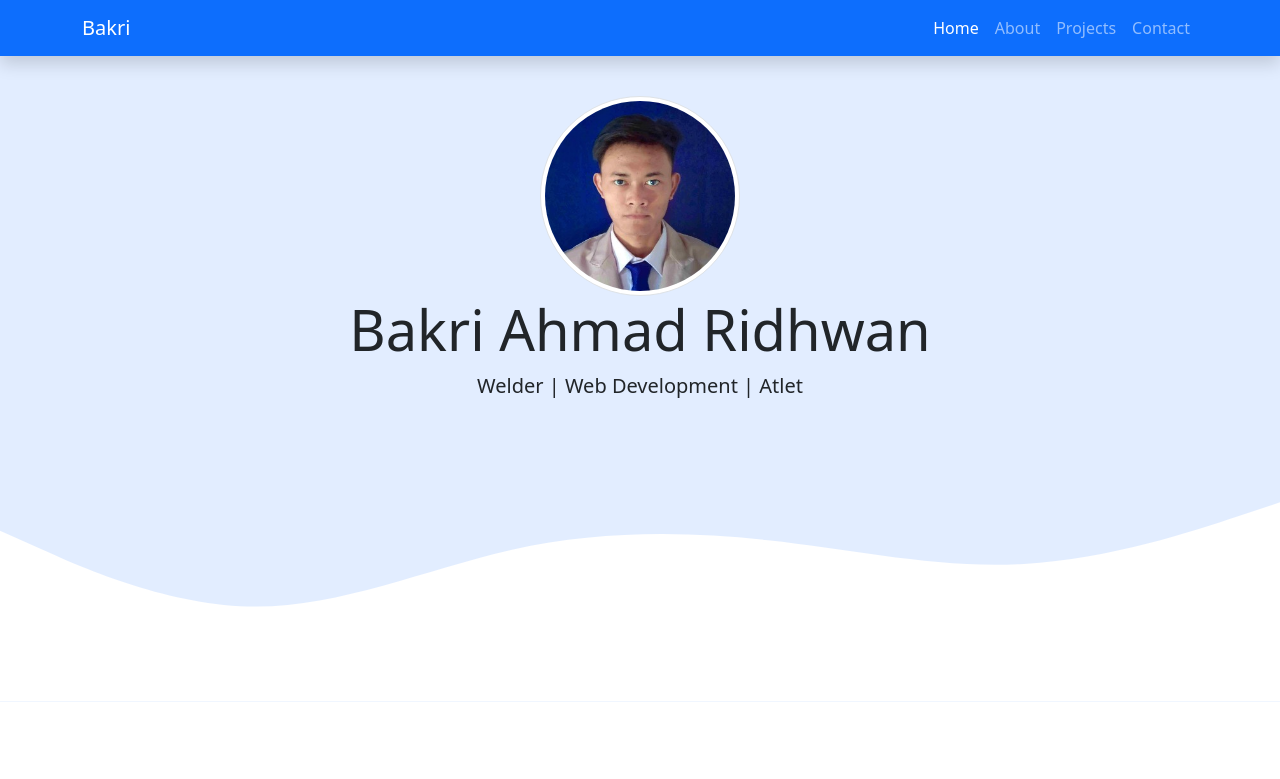
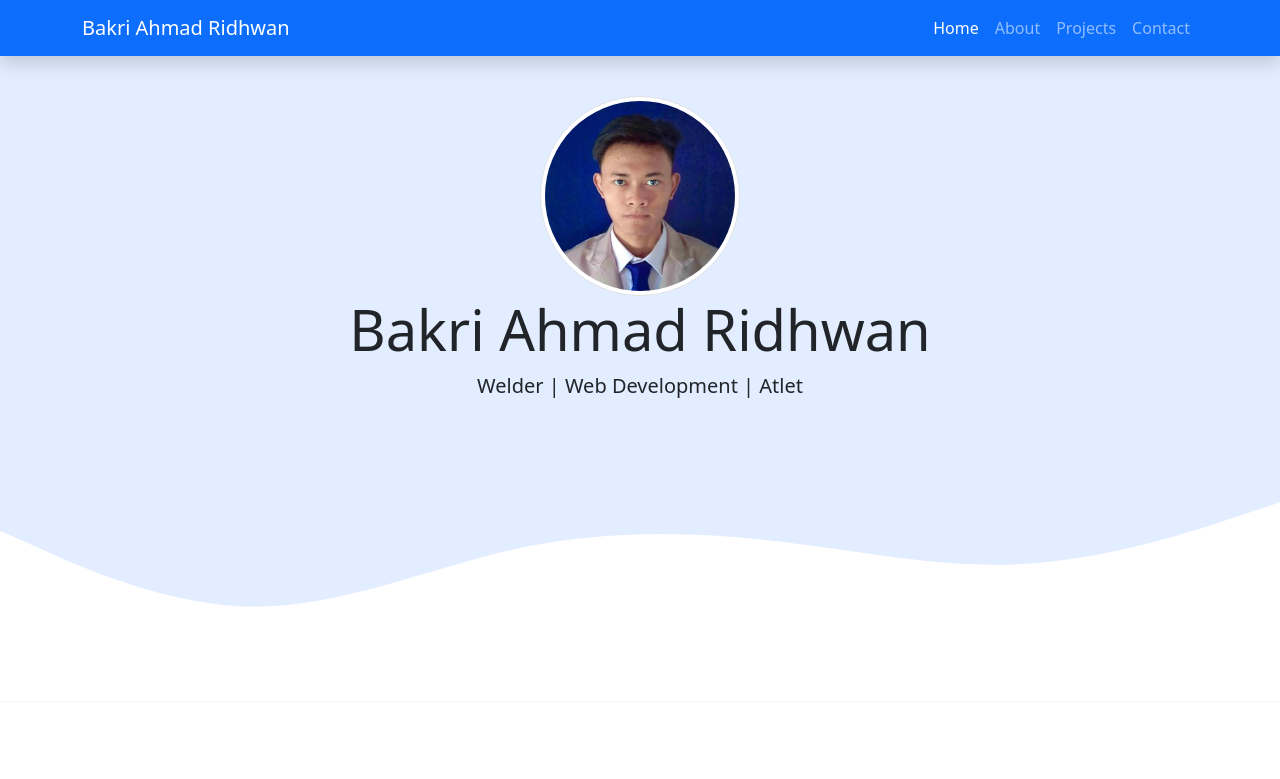
Before and after one commit to bakriridhwan/bootstrap5, a plain HTML site: page index.html in a window 1280 px wide. Shown: the top 779 px of the page. Drawn offline with nearby package versions, Linux system fonts and the light colour scheme.

Commit message:
Update index.html
ubah brand jadi nama lengkap

```diff
--- a/index.html
+++ b/index.html
@@ -23,7 +23,7 @@
   <!-- NAVBAR -->
   <nav class="navbar fixed-top navbar-expand-lg navbar-dark bg-primary shadow">
     <div class="container">
-      <a class="navbar-brand" href="#">Bakri</a>
+      <a class="navbar-brand" href="#">Bakri Ahmad Ridhwan</a>
       <button class="navbar-toggler" type="button" data-bs-toggle="collapse" data-bs-target="#navbarNav"
         aria-controls="navbarNav" aria-expanded="false" aria-label="Toggle navigation">
         <span class="navbar-toggler-icon"></span>
```
